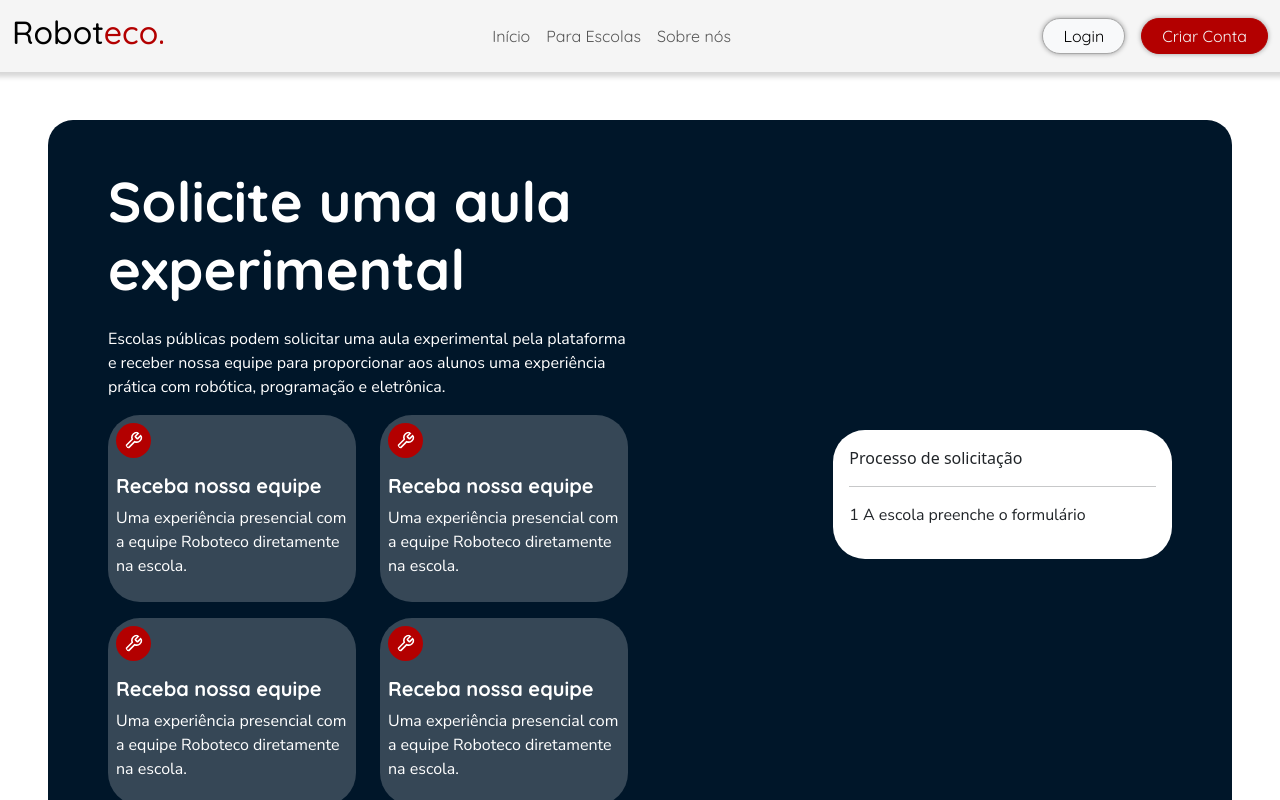
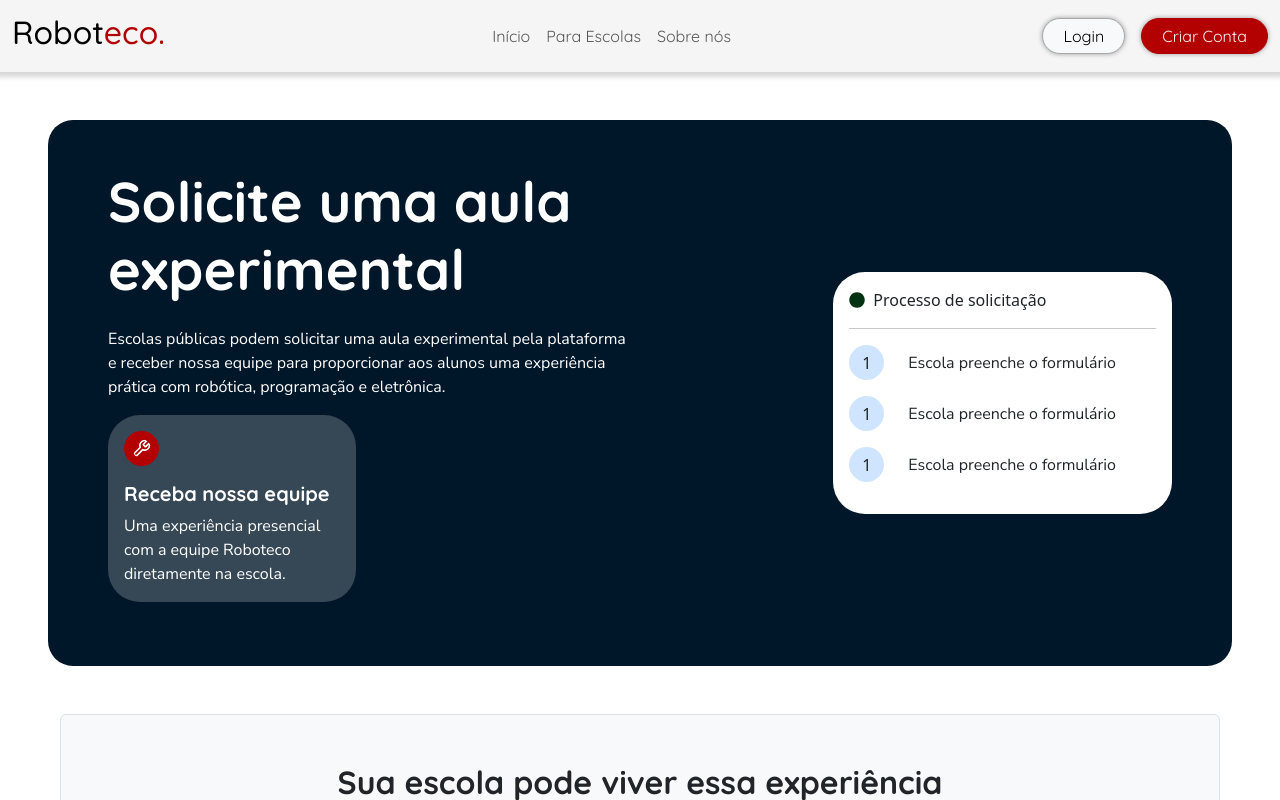
Before and after one commit to MigSilverS/roboteco, a Next.js app: page /pages/escola/para-escolas in a window 1280 px wide. Shown: the top 800 px of the page. Built offline with nearby package versions, Linux system fonts and the light colour scheme.

Commit message:
nem sei que isso

```diff
--- a/src/app/globals.css
+++ b/src/app/globals.css
@@ -40,5 +40,7 @@ h1,h2,h3,h4,h5,h6 {
 }
 
 p, a, link {
+    margin: 0;
+    padding: 0;
     font-family: 'Nunito Sans', sans-serif;
 }
--- a/src/app/pages/escola/para-escolas/page.jsx
+++ b/src/app/pages/escola/para-escolas/page.jsx
@@ -5,6 +5,7 @@ import Titulo from "@/app/components/Titulo/Titulo";
 import styles from "./paraescolas.module.css";
 
 import { FiTool } from "react-icons/fi";
+import { FaCircle } from "react-icons/fa";
 
 import img from '@/app/images/case-escola.png';
 
@@ -25,7 +26,7 @@ export default function ParaEscolas() {
 
                 <div className="row justify-content-between align-items-center p-5" style={{ backgroundColor: "#001629", borderRadius: '25px' }}>
 
-                    <div className="col-6 text-white">
+                    <div className="col-md-6 col-12 text-white">
 
                         <Titulo titulo="Solicite uma aula experimental" nivel={1} estilo={{ fontSize: '3.5rem' }} />
 
@@ -35,40 +36,7 @@ export default function ParaEscolas() {
 
                         <div className="row mt-3">
                             <div className="col-6 mb-3">
-                                <div className="p-2 rounded-5" style={{ backgroundColor: "var(--fundo-icon)" }}>
-                                    <div>
-                                        <FiTool className="rounded-circle text-white p-2 mb-3" style={{ backgroundColor: "var(--red)" }} size={35} />
-                                    </div>
-                                    <div className="">
-                                        <Titulo titulo="Receba nossa equipe" nivel={5} />
-                                        <p>Uma experiência presencial com a equipe Roboteco diretamente na escola.</p>
-                                    </div>
-                                </div>
-                            </div>
-                            <div className="col-6 mb-3">
-                                <div className="p-2 rounded-5" style={{ backgroundColor: "var(--fundo-icon)" }}>
-                                    <div>
-                                        <FiTool className="rounded-circle text-white p-2 mb-3" style={{ backgroundColor: "var(--red)" }} size={35} />
-                                    </div>
-                                    <div className="">
-                                        <Titulo titulo="Receba nossa equipe" nivel={5} />
-                                        <p>Uma experiência presencial com a equipe Roboteco diretamente na escola.</p>
-                                    </div>
-                                </div>
-                            </div>
-                            <div className="col-6 mb-3">
-                                <div className="p-2 rounded-5" style={{ backgroundColor: "var(--fundo-icon)" }}>
-                                    <div>
-                                        <FiTool className="rounded-circle text-white p-2 mb-3" style={{ backgroundColor: "var(--red)" }} size={35} />
-                                    </div>
-                                    <div className="">
-                                        <Titulo titulo="Receba nossa equipe" nivel={5} />
-                                        <p>Uma experiência presencial com a equipe Roboteco diretamente na escola.</p>
-                                    </div>
-                                </div>
-                            </div>
-                            <div className="col-6 mb-3">
-                                <div className="p-2 rounded-5" style={{ backgroundColor: "var(--fundo-icon)" }}>
+                                <div className="p-3 rounded-5" style={{ backgroundColor: "var(--fundo-icon)" }}>
                                     <div>
                                         <FiTool className="rounded-circle text-white p-2 mb-3" style={{ backgroundColor: "var(--red)" }} size={35} />
                                     </div>
@@ -81,16 +49,39 @@ export default function ParaEscolas() {
                         </div>
                     </div>
 
-                    <div className="col-4">
+                    <div className="col-md-4 col-12">
                         <div className="bg-white rounded-5 p-3">
-                            <span>Processo de solicitação</span>
+
+                            <div>
+                                <span className="d-flex align-items-center gap-2"><FaCircle style={{ color: "var(--green)" }} /> Processo de solicitação</span>
+                            </div>
 
                             <hr />
 
-                            <p>1 A escola preenche o formulário</p>
+                            <div className="d-flex align-items-center gap-4 mb-3">
+                                <div className="rounded-circle d-flex justify-content-center align-items-center" style={{ width: "35px", height: "35px", backgroundColor: "#CFE5FF" }}>
+                                    <span className="rounded-circle">1</span>
+                                </div>
+                                <p className="">Escola preenche o formulário</p>
+                            </div>
+
+                            <div className="d-flex align-items-center gap-4 mb-3">
+                                <div className="rounded-circle d-flex justify-content-center align-items-center" style={{ width: "35px", height: "35px", backgroundColor: "#CFE5FF" }}>
+                                    <span className="rounded-circle">1</span>
+                                </div>
+                                <p className="">Escola preenche o formulário</p>
+                            </div>
+
+                            <div className="d-flex align-items-center gap-4 mb-3">
+                                <div className="rounded-circle d-flex justify-content-center align-items-center" style={{ width: "35px", height: "35px", backgroundColor: "#CFE5FF" }}>
+                                    <span className="rounded-circle">1</span>
+                                </div>
+                                <p className="">Escola preenche o formulário</p>
+                            </div>
+
+
                         </div>
                     </div>
-
                 </div>
 
                 <div className="d-flex flex-column justify-content-center align-items-center bg-light border rounded-2 mt-5 p-5">
```
